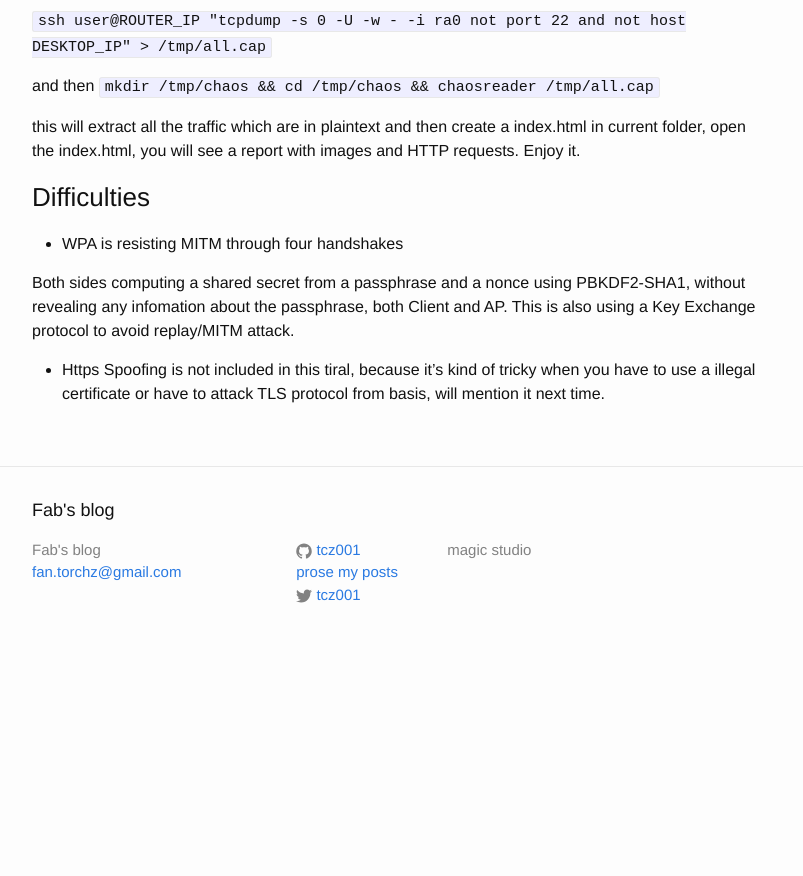
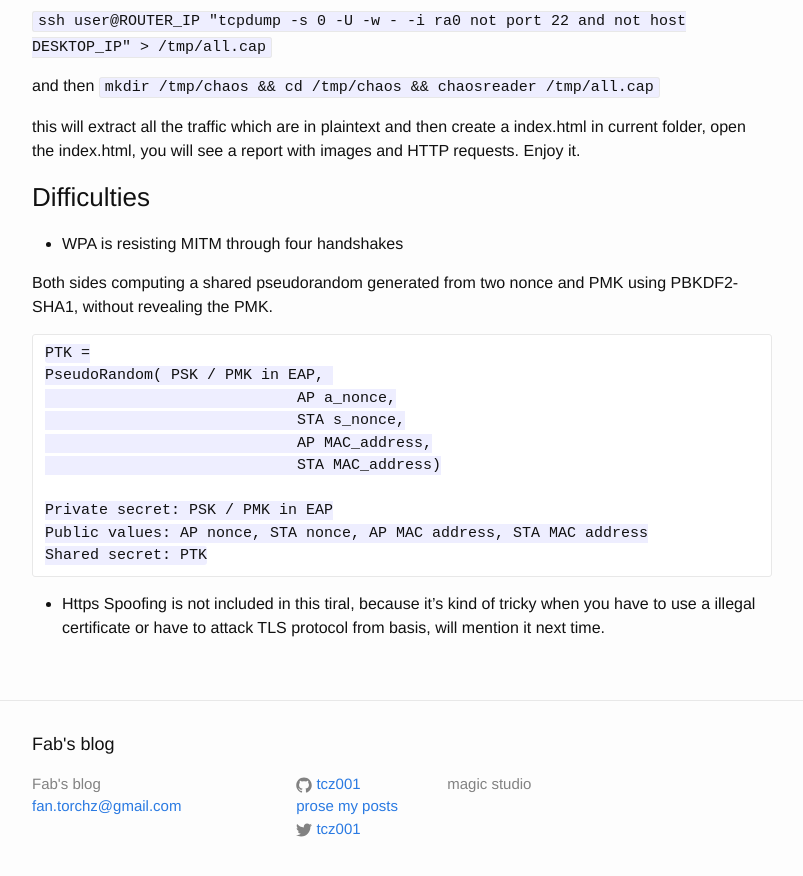
Before and after one commit to tcz001/tcz001.github.io, a Jekyll site: the page built from _posts/2016-07-27-security-mitm-attack-via-evil-twin-ap.md, in a window 1280 px wide and 900 px high, scrolled down 726 px. Shown: the top 876 px of the window, without its empty margins (238-1041 px from the left). Built offline with Jekyll 4.4.1, drawn with Linux system fonts in a browser that asks for light colours; before the commit the page ends 1392 px from its top, so only the background shows below that.

Commit message:
Updated 2016-07-27-security-mitm-attack-via-evil-twin-ap.md

````diff
--- a/_posts/2016-07-27-security-mitm-attack-via-evil-twin-ap.md
+++ b/_posts/2016-07-27-security-mitm-attack-via-evil-twin-ap.md
@@ -34,6 +34,19 @@ this will extract all the traffic which are in plaintext and then create a index
 
 - WPA is resisting MITM through four handshakes
 
-Both sides computing a shared secret from a passphrase and a nonce using PBKDF2-SHA1, without revealing any infomation about the passphrase, both Client and AP. This is also using a Key Exchange protocol to avoid replay/MITM attack.
+Both sides computing a shared pseudorandom generated from two nonce and PMK using PBKDF2-SHA1, without revealing the PMK.
+
+```
+PTK =
+PseudoRandom( PSK / PMK in EAP,
+                            AP a_nonce,
+                            STA s_nonce,
+                            AP MAC_address,
+                            STA MAC_address)
+
+Private secret: PSK / PMK in EAP
+Public values: AP nonce, STA nonce, AP MAC address, STA MAC address
+Shared secret: PTK
+```
 
 - Https Spoofing is not included in this tiral, because it's kind of tricky when you have to use a illegal certificate or have to attack TLS protocol from basis, will mention it next time.
````
